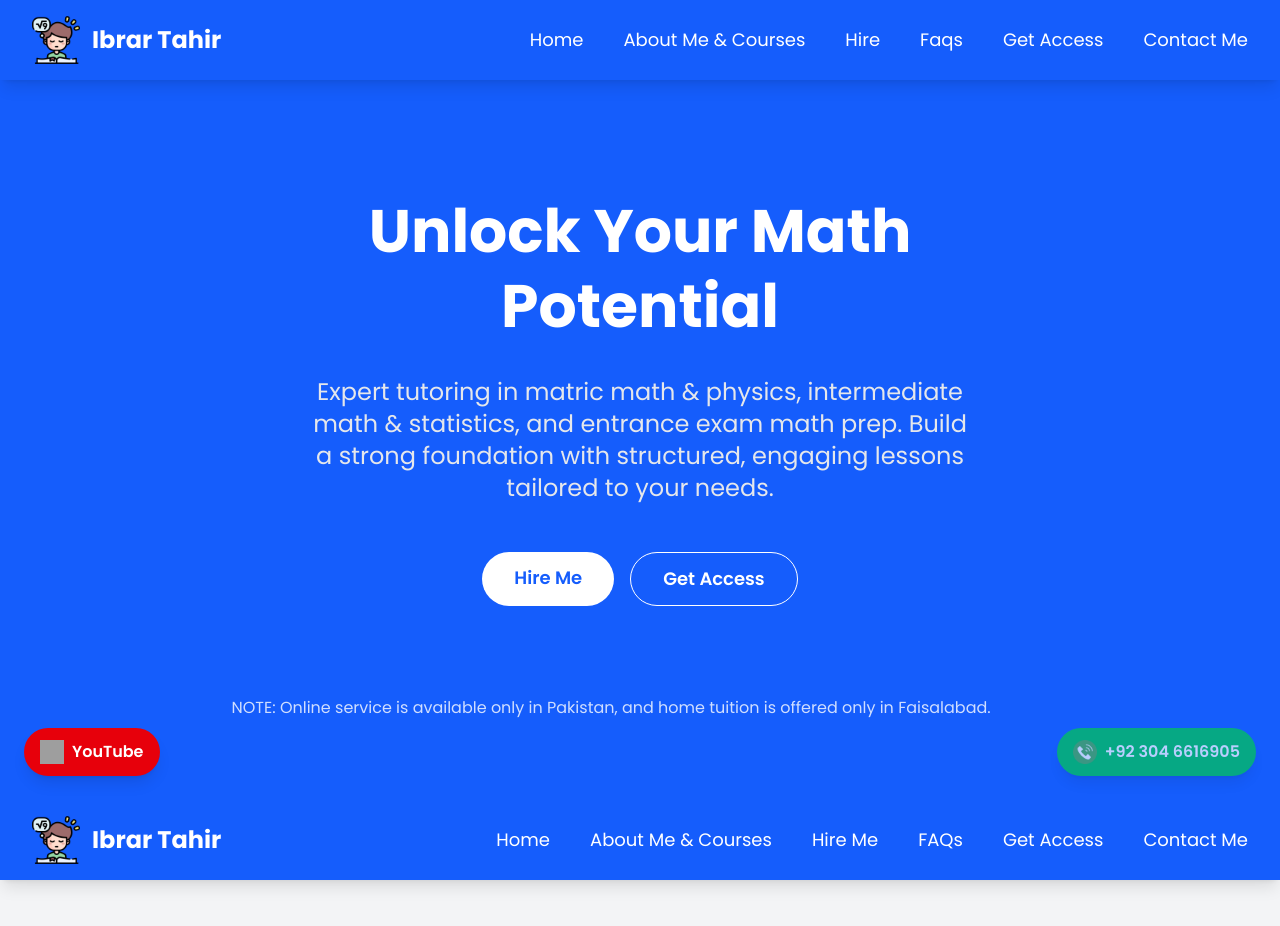
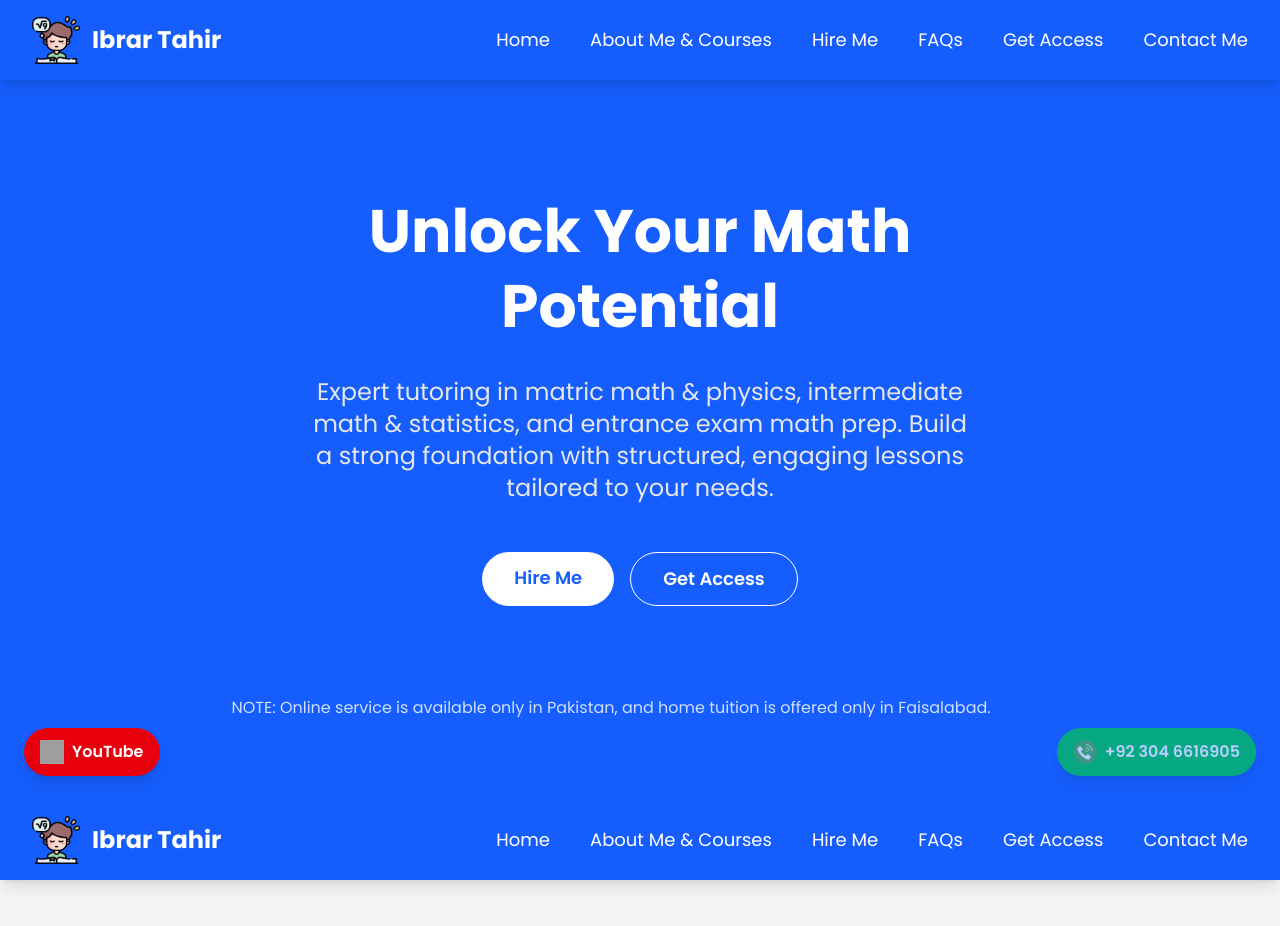
Before and after one commit to FAIZANMUHAMMAD-311/maths-sir, a Next.js app: page / in a window 1280 px wide. Shown: the top 926 px of the page. Built offline with nearby package versions, Linux system fonts and the light colour scheme; grey boxes are pictures that could not be loaded.

Commit message:
Navbar.js

```diff
--- a/src/app/components/Navbar.js
+++ b/src/app/components/Navbar.js
@@ -1,6 +1,6 @@
 "use client";
 
-import { useState } from "react";
+import { useState, useEffect } from "react";
 
 export default function Navbar() {
   const [isMenuOpen, setIsMenuOpen] = useState(false);
@@ -8,9 +8,9 @@ export default function Navbar() {
   const toggleMenu = () => setIsMenuOpen(!isMenuOpen);
 
   // Smooth Scrolling Function
-  const handleSmoothScroll = (event, section) => {
+  const handleSmoothScroll = (event, sectionId) => {
     event.preventDefault();
-    const targetSection = document.querySelector(section);
+    const targetSection = document.getElementById(sectionId);
     if (targetSection) {
       window.scrollTo({
         top: targetSection.offsetTop - 80, // Adjust for fixed navbar height
@@ -19,6 +19,17 @@ export default function Navbar() {
       setIsMenuOpen(false); // Close mobile menu after clicking
     }
   };
+
+  useEffect(() => {
+    const handleResize = () => {
+      if (window.innerWidth >= 768) {
+        setIsMenuOpen(false);
+      }
+    };
+
+    window.addEventListener("resize", handleResize);
+    return () => window.removeEventListener("resize", handleResize);
+  }, []);
 
   return (
     <nav
@@ -36,7 +47,7 @@ export default function Navbar() {
           />
           <a
             href="#home"
-            onClick={(e) => handleSmoothScroll(e, "#home")}
+            onClick={(e) => handleSmoothScroll(e, "home")}
             className="text-white text-2xl font-bold hover:text-gray-200 transition duration-300 cursor-pointer"
           >
             Ibrar Tahir
@@ -45,31 +56,25 @@ export default function Navbar() {
 
         {/* Desktop Menu */}
         <ul className="hidden md:flex space-x-10 select-none">
-          {["home", "about", "hire", "faqs", "access", "contact"].map(
-            (section) => (
-              <li key={section}>
+          {[
+            { id: "home", label: "Home" },
+            { id: "about", label: "About Me & Courses" },
+            { id: "hire", label: "Hire Me" },
+            { id: "faqs", label: "FAQs" },
+            { id: "access", label: "Get Access" },
+            { id: "contact", label: "Contact Me" },
+          ].map(({ id, label }) => (
+            <li key={id}>
               <a
-                  href={`#${section === "about" ? "aboutme" : section}`}
-                  onClick={(e) =>
-                    handleSmoothScroll(
-                      e,
-                      `#${section === "about" ? "aboutme" : section}`
-                    )
-                  }
+                href={`#${id}`}
+                onClick={(e) => handleSmoothScroll(e, id)}
                 className="relative text-white text-lg font-medium transition-colors duration-300 hover:text-gray-200 group"
               >
-                  {section === "about"
-                    ? "About Me & Courses"
-                    : section === "access"
-                    ? "Get Access"
-                    : section === "contact"
-                    ? "Contact Me"
-                    : section.charAt(0).toUpperCase() + section.slice(1)}
+                {label}
                 <span className="absolute bottom-0 left-0 w-0 h-0.5 bg-gray-200 transition-all duration-300 group-hover:w-full"></span>
               </a>
             </li>
-            )
-          )}
+          ))}
         </ul>
 
         {/* Mobile Menu Button */}
@@ -90,30 +95,24 @@ export default function Navbar() {
           } fixed top-16 left-0 right-0 bg-blue-600 shadow-lg md:hidden transition-all duration-300 ease-in-out select-none z-50`}
         >
           <ul className="flex flex-col items-center space-y-2 py-4 w-full">
-            {["home", "about", "hire", "faqs", "access", "contact"].map(
-              (section) => (
-                <li key={section} className="w-full text-center">
+            {[
+              { id: "home", label: "Home" },
+              { id: "about", label: "About Me & Courses" },
+              { id: "hire", label: "Hire Me" },
+              { id: "faqs", label: "FAQs" },
+              { id: "access", label: "Get Access" },
+              { id: "contact", label: "Contact Me" },
+            ].map(({ id, label }) => (
+              <li key={id} className="w-full text-center">
                 <a
-                    href={`#${section === "about" ? "aboutme" : section}`}
-                    onClick={(e) =>
-                      handleSmoothScroll(
-                        e,
-                        `#${section === "about" ? "aboutme" : section}`
-                      )
-                    }
+                  href={`#${id}`}
+                  onClick={(e) => handleSmoothScroll(e, id)}
                   className="block text-white py-2 w-full hover:bg-blue-700 transition-colors duration-200 px-4"
                 >
-                    {section === "about"
-                      ? "About Me & Courses"
-                      : section === "access"
-                      ? "Get Access"
-                      : section === "contact"
-                      ? "Contact Me"
-                      : section.charAt(0).toUpperCase() + section.slice(1)}
+                  {label}
                 </a>
               </li>
-              )
-            )}
+            ))}
           </ul>
         </div>
       </div>
```
Lines whose indentation alone changed are shown as unchanged.
